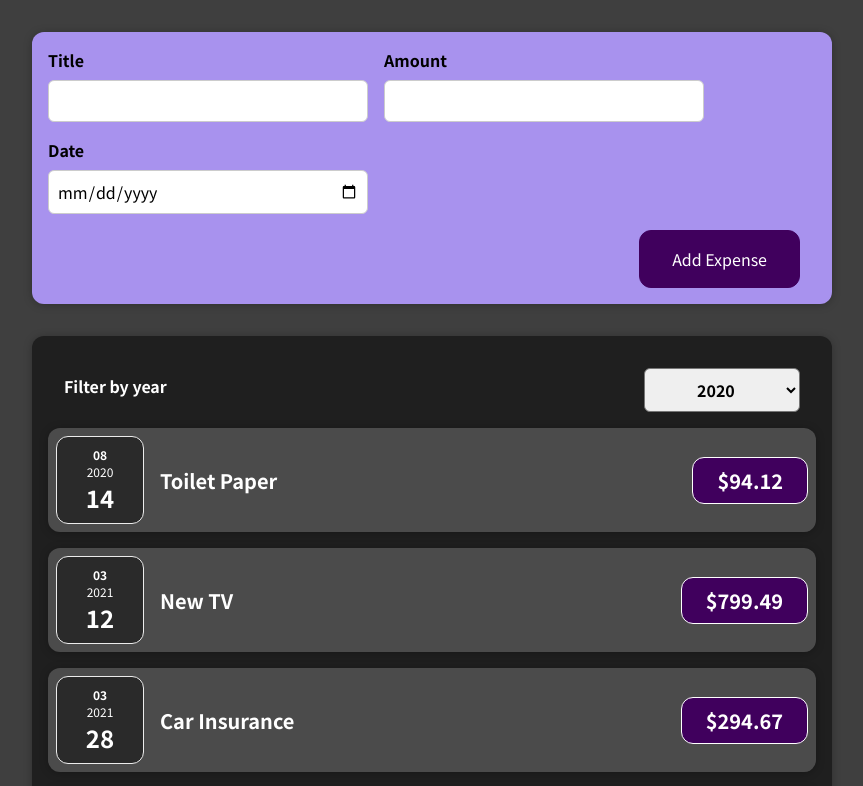
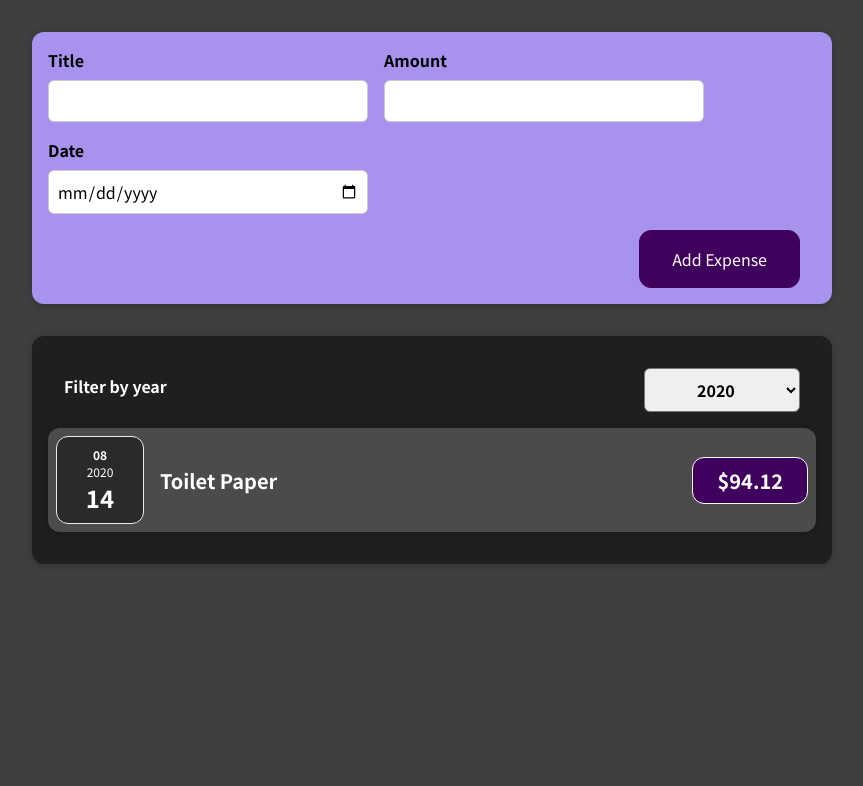
Before and after one commit to AndrewStarlike/react-expenses, a React (Create React App) app: page / in a window 1280 px wide. Shown: the top 786 px of the page, without its empty margins (208-1071 px from the left). Built offline with nearby package versions, Linux system fonts and the light colour scheme.

Commit message:
added no expenses found message

```diff
--- a/src/components/Expenses/Expenses.js
+++ b/src/components/Expenses/Expenses.js
@@ -11,7 +11,11 @@ const Expenses = (props) => {
     setFilteredYear(selectedYear);
   };
 
-  const expenses = props.expenses.map((element) => {
+  const filteredExpenses = props.expenses.filter((expense) => {
+    return expense.date.getFullYear().toString() === filteredYear;
+  });
+
+  const expenses = filteredExpenses.map((element) => {
     return (
       <ExpenseItem
         key={element.id}
@@ -28,7 +32,8 @@ const Expenses = (props) => {
         selected={filteredYear}
         onChangeFilter={filterChangeHandler}
       />
-      {expenses}
+      {expenses.length === 0 && <p>No expenses found</p>}
+      {expenses.length > 0 && expenses}
     </Card>
   );
 };
```
Also changed, not shown: 1 other file (tests, documents, lock files or other folders).
